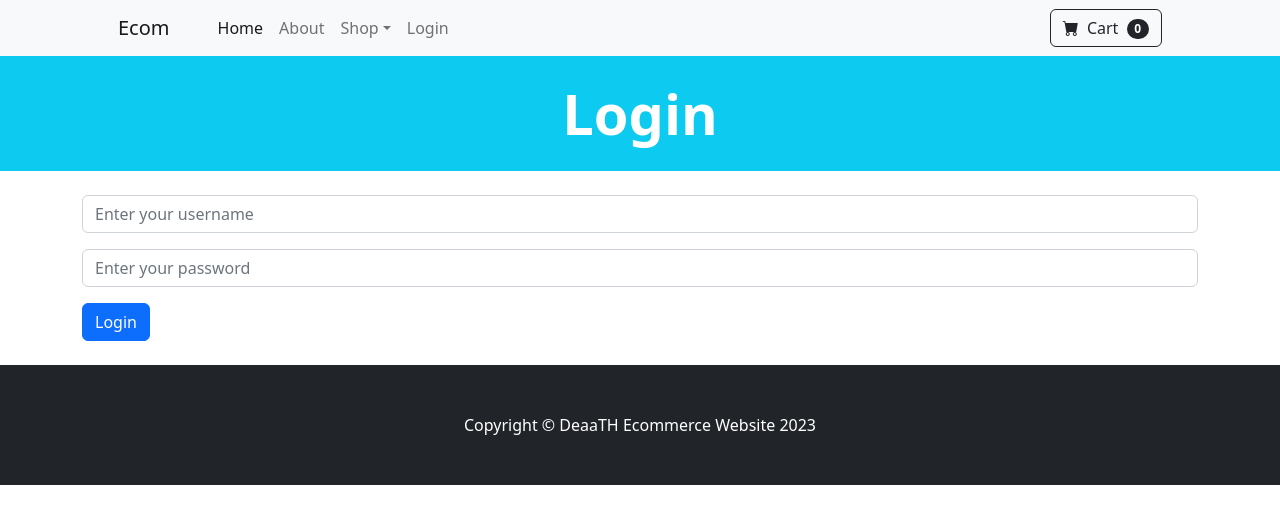
After one commit to DeaaTH65/E_Com, a Django app: page /login/ in a window 1280 px wide. The commit adds this page. Shown: the top 524 px of the page. Run offline with Django 4.2, Linux system fonts and the light colour scheme.

Commit message:
Login User

```diff
--- /dev/null
+++ b/ecom/store/templates/login.html
@@ -0,0 +1,26 @@
+{% extends "base.html" %}
+
+{% block title %}Login{% endblock title %}
+
+{% block content %}
+{% load static %}
+<header class="bg-info py-2">
+    <div class="container px-4 px-lg-5 my-3">
+        <div class="text-center text-white">
+            <h1 class="display-4 fw-bolder">Login</h1>
+        </div>
+    </div>
+</header>
+<div class="container mt-4">
+    <form method="POST" action="{% url "login" %}">
+        {% csrf_token %}
+        <div class="mb-3">
+            <input type="text" class="form-control" name="username" placeholder="Enter your username">
+        </div>
+        <div class="mb-3">
+            <input type="password" class="form-control" name="password" placeholder="Enter your password">
+        </div>
+        <button type="submit" class="btn btn-primary mb-4">Login</button>
+    </form>
+</div>
+{% endblock content %}
--- a/ecom/store/templates/navbar.html
+++ b/ecom/store/templates/navbar.html
@@ -15,6 +15,7 @@
                         <li><a class="dropdown-item" href="#!">New Arrivals</a></li>
                     </ul>
                 </li>
+                <li class="nav-item"><a class="nav-link" href="{% url "login" %}">Login</a></li>
             </ul>
             <form class="d-flex">
                 <button class="btn btn-outline-dark" type="submit">
--- a/ecom/store/urls.py
+++ b/ecom/store/urls.py
@@ -3,5 +3,6 @@ from . import views
 
 urlpatterns = [
     path('', views.home, name='home'),
-    path('about/', views.about, name='about')
+    path('about/', views.about, name='about'),
+    path('login/', views.login_user, name='login'),
 ]
--- a/ecom/store/views.py
+++ b/ecom/store/views.py
@@ -1,5 +1,7 @@
-from django.shortcuts import render
+from django.shortcuts import render, redirect
 from .models import Product
+from django.contrib.auth import authenticate, login
+
 
 def home(request):
     products = Product.objects.all()
@@ -8,3 +10,17 @@ def home(request):
 
 def about(request):
     return render(request, 'about.html')
+
+
+def login_user(request):
+    if request.method == "POST":
+        username = request.POST['username']
+        password = request.POST['password']
+        user = authenticate(request, username=username, password=password)
+        if user is not None:
+            login(request, user)
+            return redirect('home')
+        else:
+            return redirect('login')
+    else:
+        return render(request, 'login.html', {})
```
